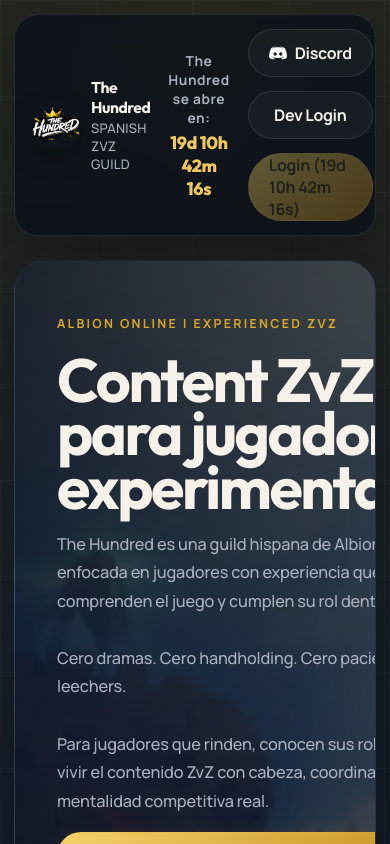
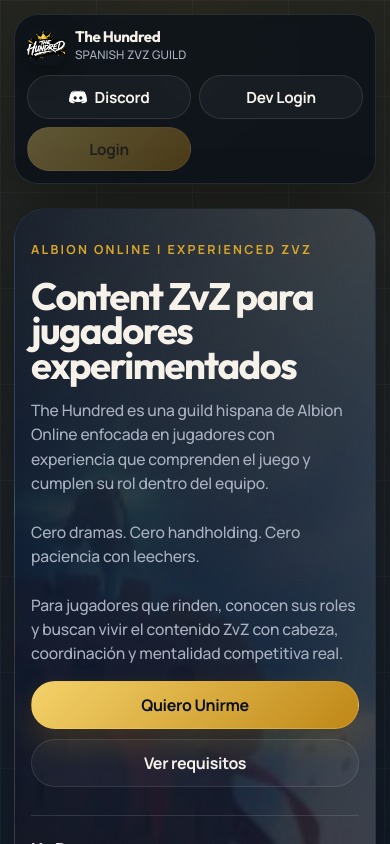
Before and after one commit to germandosaula/TheHundred, a Next.js app in the folder apps/web/: page / in a window 390 px wide. Shown: the top 844 px of the page. Built offline with nearby package versions, Linux system fonts and the light colour scheme; no server answers.

Commit message:
Fix responsive

```diff
--- a/apps/web/app/LandingLaunchControls.tsx
+++ b/apps/web/app/LandingLaunchControls.tsx
@@ -37,7 +37,7 @@
   const countdownText = useMemo(() => formatCountdown(remainingMs), [remainingMs]);
   const shouldLockLogin = enforceCountdown && !hasLaunched && !hasValidInvite;
   const canLogin = !shouldLockLogin && Boolean(loginUrl);
-  const loginLabel = shouldLockLogin ? `Login (${countdownText})` : "Login";
+  const loginLabel = "Login";
 
   return (
     <>
--- a/apps/web/app/globals.css
+++ b/apps/web/app/globals.css
@@ -3707,6 +3707,85 @@
 }
 
 @media (max-width: 900px) {
+  .landing-nav {
+    display: grid;
+    grid-template-columns: 1fr;
+    gap: 10px;
+    align-items: stretch;
+    padding: 12px;
+  }
+
+  .brand-mark {
+    gap: 10px;
+    min-width: 0;
+  }
+
+  .brand-logo {
+    width: 38px;
+    height: 38px;
+    border-radius: 12px;
+  }
+
+  .brand-copy {
+    min-width: 0;
+  }
+
+  .brand-copy strong {
+    font-size: 0.95rem;
+    line-height: 1;
+  }
+
+  .brand-copy span {
+    font-size: 0.74rem;
+    letter-spacing: 0.01em;
+  }
+
+  .landing-countdown {
+    display: none;
+  }
+
+  .landing-actions {
+    width: 100%;
+    display: grid;
+    grid-template-columns: repeat(2, minmax(0, 1fr));
+    gap: 8px;
+  }
+
+  .landing-actions .button {
+    min-height: 44px;
+    width: 100%;
+    padding: 0 12px;
+    font-size: 0.96rem;
+    white-space: nowrap;
+  }
+
+  .hero-block {
+    padding: 20px 16px;
+    gap: 14px;
+  }
+
+  .hero-copy,
+  .hero-text {
+    max-width: 100%;
+    min-width: 0;
+  }
+
+  .hero-copy h1 {
+    font-size: clamp(2.2rem, 9.8vw, 3rem);
+    line-height: 0.9;
+    text-wrap: pretty;
+    overflow-wrap: anywhere;
+  }
+
+  .hero-text {
+    font-size: 0.98rem;
+    line-height: 1.55;
+  }
+
+  .hero-actions {
+    gap: 10px;
+  }
+
   .app-shell {
     grid-template-columns: 1fr;
   }
```
Also changed, not shown: 1 other file (tests, documents, lock files or other folders).
